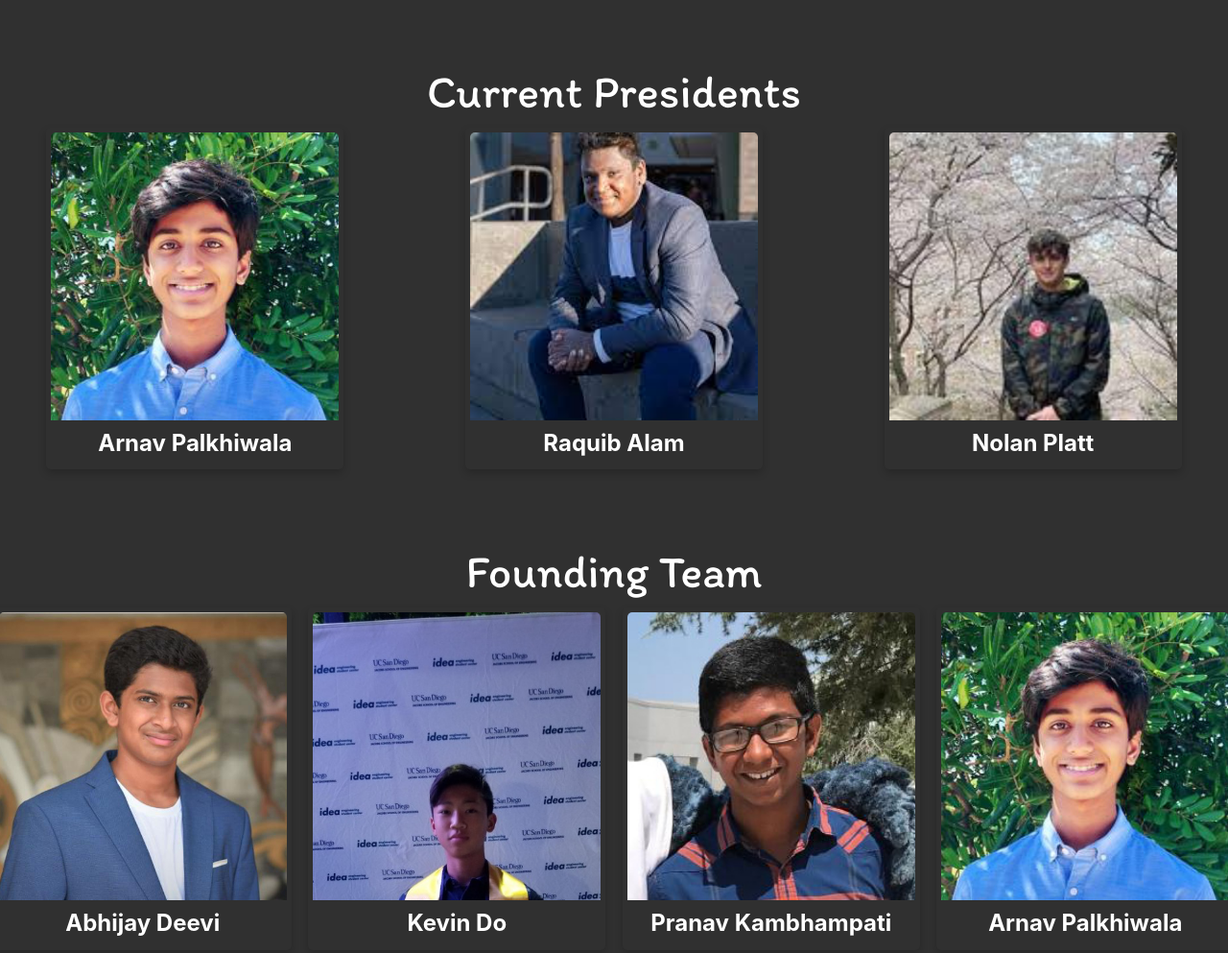
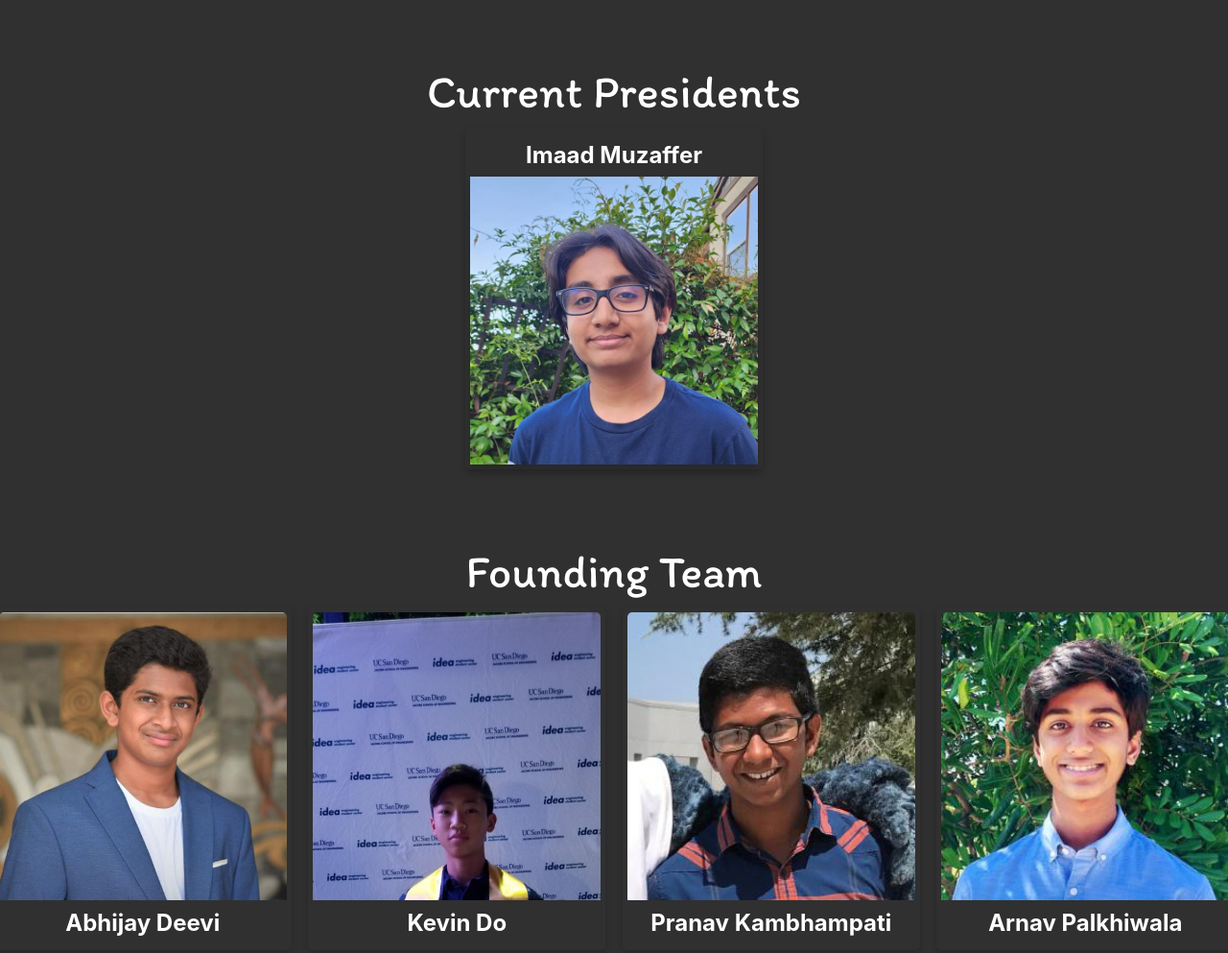
Before and after one commit to DNHS-Coding4Kids/Website, a plain HTML site: page dnhs.html in a window 1280 px wide. Shown: the part 1400-2393 px from the top of the page at 96% size. Drawn offline with nearby package versions, Linux system fonts and the light colour scheme.

Commit message:
Added new card

```diff
--- a/dnhs.html
+++ b/dnhs.html
@@ -47,11 +47,11 @@
     <div id="signup" style="padding-top:69px" class="lightsection">
         <center>
         <p class="sectionTitle" >DNHS Branch Sign Ups</p>
-        <p class="sectionDescription" >Winter Session 2023 December 2022- Feburary 2023</p>
-        <p class="sectionDescription" > Coding for Kidz is a club that was created in Del Norte High School. <br>
+        <p class="sectionDescription" >(Insert Timing) EX: Winter Session 2023 December 2022- Feburary 2023</p>
+        <p class="sectionDescription" > Coding4Kidz is a club that was created in Del Norte High School. <br>
           The main goal of this club is to teach kids basic coding and introduce them to the STEM field. <br>
           This club will meet every Saturday. During this situation, we plan to hold our classes through Zoom or Google Meet. <br>
-          The classes will be held on Saturdays (2pm-3pm) starting on January 7, 2023. <br>
+          The classes will be held on Saturdays (2pm-3pm) starting on January 7, 2024. <br>
           The first meeting (November 12th) will be a parent information meeting and classes will start the at the beginning of December.<br>
           Right now, we teach Scratch, Java, and Python. We plan to create a web development class in the future if there is enough interest. <br>
           More information is on the form. <br> &nbsp; <br>
@@ -91,28 +91,23 @@
     <div style="width:100%">
       <div class="row justify-content-around">
 
-
-    <div class="teamImagecontainer">
-      <img class="teamImage" src="images/dnhsmembers/arnav.jpg" alt="Avatar">
-     <div style="margin-top:10px;" class="container">
-        <h4><b>Arnav Palkhiwala</b></h4>
+      <div class="teamImagecontainer">
+        <div style="margin-top:10px" class="container">
+          <h4><b>Imaad Muzaffer</b></h4>
+        </div>
+        <div class="flip-card">
+          <div class="flip-card-inner">
+            <div class="flip-card-front">
+              <img src="images/dnhsmembers/imaad2.png" alt="Avatar" style="width:300px;height:300px;">
+            </div>
+            <div class="flip-card-back">
+              <p>Will add later</p>
+            </div>
+          </div>
+        </div>
       </div>
-    </div>
 
 
-    <div class="teamImagecontainer">
-      <img class="teamImage" src="images/dnhsmembers/raquib.jpg" alt="Avatar">
-     <div style="margin-top:10px" class="container">
-        <h4><b>Raquib Alam</b></h4>
-      </div>
-    </div>
-
-    <div class="teamImagecontainer">
-      <img class="teamImage" src="images/dnhsmembers/nolan.jpg" alt="Avatar">
-     <div style="margin-top:10px" class="container">
-        <h4><b>Nolan Platt</b></h4>
-      </div>
-    </div>
 
     </div>
     </div>
@@ -201,7 +196,7 @@
     </div>
 
     <div class="footer">
-      <center><p style="padding-top:25px;color:black; font-size:1em">Copyright &copy 2020 Coding4Kidz</p></center>
+      <center><p style="padding-top:25px;color:black; font-size:1em">Copyright &copy 2024 Coding4Kidz</p></center>
       <center><p style="padding-top:25px;color:black; font-size:1em">501(c) registered, approval pending</p></center>
 
     </div>
--- a/style.css
+++ b/style.css
@@ -98,3 +98,46 @@ body::-webkit-scrollbar-thumb {
 }
 
 .navbar-nav > li > .dropdown-menu { background-color: #f8ac54; }
+
+.flip-card {
+  background-color: transparent;
+  width: 300px;
+  height: 300px;
+  box-shadow: 0 4px 8px 0 rgba(0,0,0,0.2);
+  object-fit:cover;
+  perspective: 1000px;
+  color: white;
+}
+
+.flip-card-inner {
+  position: relative;
+  width: 100%;
+  height: 100%;
+  text-align: center;
+  transition: transform 0.8s;
+  transform-style: preserve-3d;
+}
+
+.flip-card:hover .flip-card-inner {
+  transform: rotateY(180deg);
+}
+
+.flip-card-front, .flip-card-back {
+  position: absolute;
+  width: 300px;
+  height: 300px;
+  object-fit: cover;
+  -webkit-backface-visibility: hidden;
+  backface-visibility: hidden;
+}
+
+.flip-card-front {
+  background-color: #bbb;
+  color: black;
+}
+
+.flip-card-back {
+  background-color: #f8ac54;
+  color: black;
+  transform: rotateY(180deg);
+}
```
Also changed, not shown: index.html (+4 -4 lines), images/dnhsmembers/imaad.JPG (added), images/dnhsmembers/imaad2.png (added).
